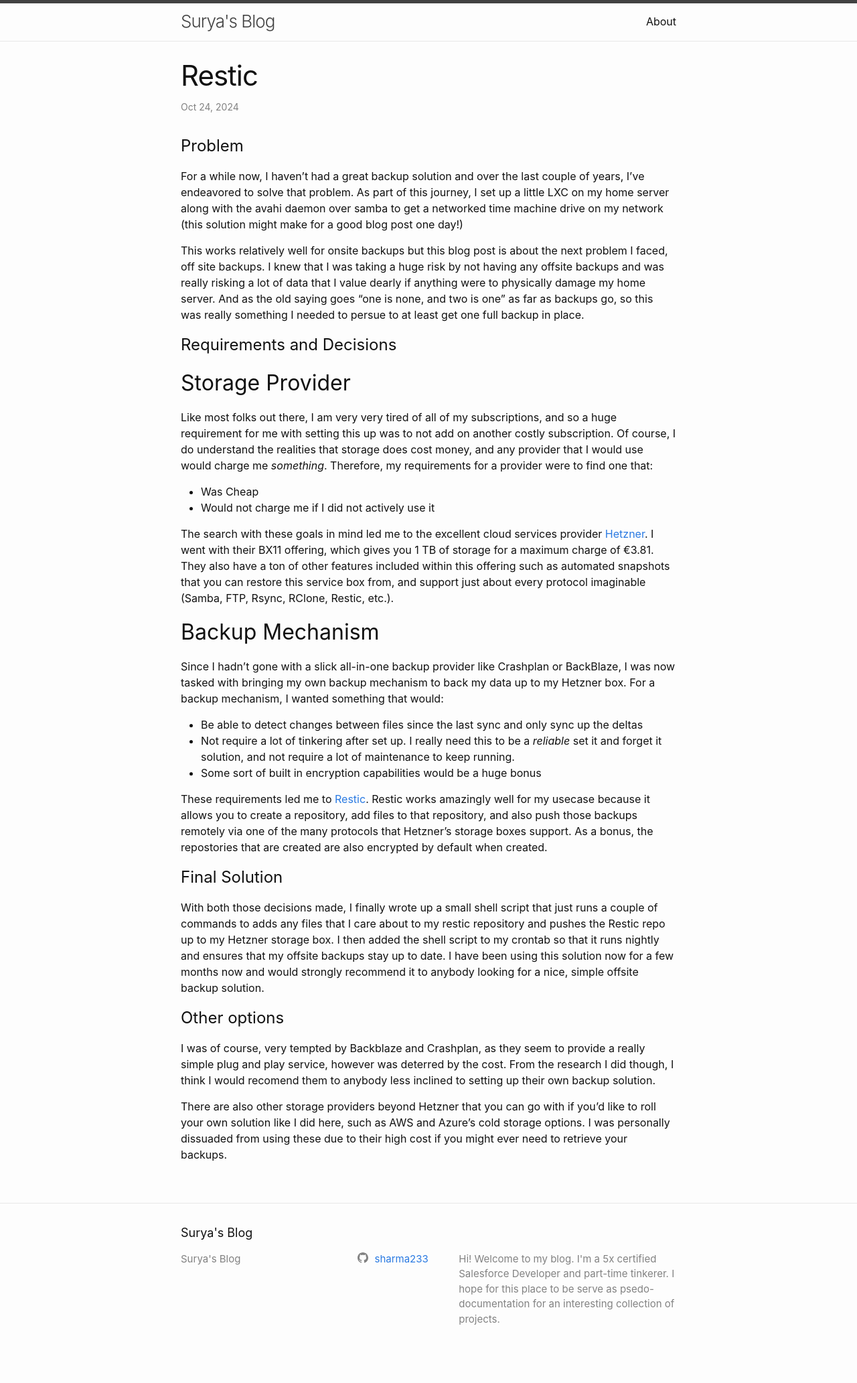
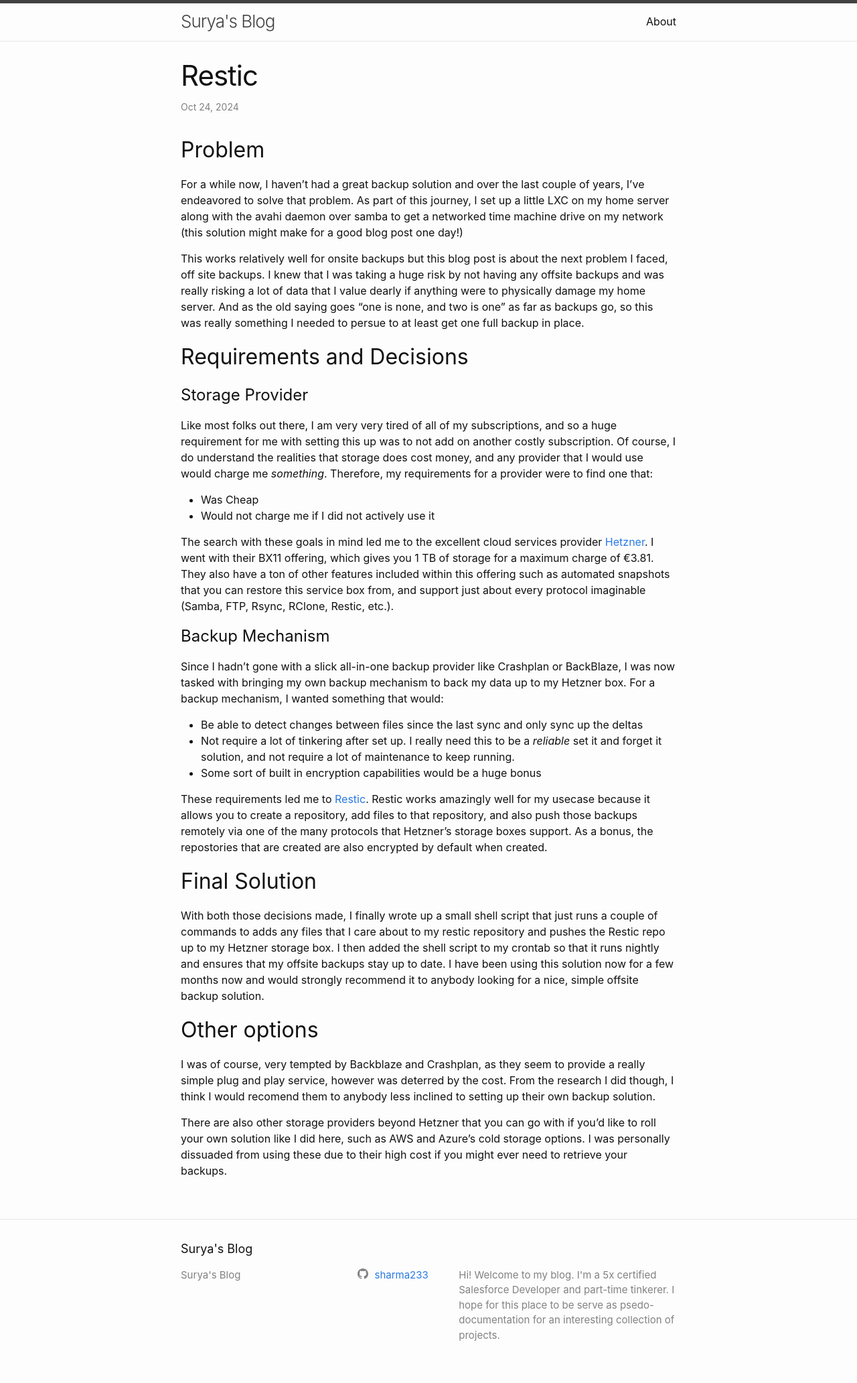
Before and after one commit to sharma233/sharma233.github.io, a Jekyll site: the page built from _posts/2024-10-24-restic.markdown, in a window 1280 px wide. Shown: the whole page at 67% size. Built offline with Jekyll 4.4.1, drawn with Linux system fonts in a browser that asks for light colours; before the commit the page ends 2041 px from its top, so only the background shows below that.

```diff
--- a/_posts/2024-10-24-restic.markdown
+++ b/_posts/2024-10-24-restic.markdown
@@ -4,7 +4,7 @@ title:  "Restic"
 categories: restic markup
 ---
 
-# Problem
+## Problem
 
 For a while now, I haven't had a great backup solution and over the last couple of years, I've endeavored to solve that problem.
 As part of this journey, I set up a little LXC on my home server along with the avahi daemon over samba to get a networked time machine drive on my network
@@ -15,9 +15,9 @@ and was really risking a lot of data that I value dearly if anything were to phy
 so this was really something I needed to persue to at least get one full backup in place.
 
 
-# Requirements and Decisions
+## Requirements and Decisions
 
-## Storage Provider
+# Storage Provider
 Like most folks out there, I am very very tired of all of my subscriptions, and so a huge requirement for me with setting this up was to not add on another costly subscription.
 Of course, I do understand the realities that storage does cost money, and any provider that I would use would charge me *something*. Therefore, my requirements for a provider were to find one that:
 - Was Cheap
@@ -29,7 +29,7 @@ The search with these goals in mind led me to the excellent cloud services provi
 and support just about every protocol imaginable (Samba, FTP, Rsync, RClone, Restic, etc.).
 
 
-## Backup Mechanism
+# Backup Mechanism
 Since I hadn't gone with a slick all-in-one backup provider like Crashplan or BackBlaze, I was now tasked with bringing my own backup mechanism to back my data up to my Hetzner box.
 For a backup mechanism, I wanted something that would:
 - Be able to detect changes between files since the last sync and only sync up the deltas
@@ -40,11 +40,11 @@ For a backup mechanism, I wanted something that would:
 These requirements led me to [Restic](https://restic.net/). Restic works amazingly well for my usecase because it allows you to create a repository, add files to that repository, and also push those backups remotely via one of the many protocols that Hetzner's storage boxes support. As a bonus, the repostories that are created are also encrypted by default when created.
 
 
-# Final Solution
+## Final Solution
 With both those decisions made, I finally wrote up a small shell script that just runs a couple of commands to adds any files that I care about to my restic repository and pushes the Restic repo up to my Hetzner storage box. I then added the shell script to my crontab so that it runs nightly and ensures that my offsite backups stay up to date. I have been using this solution now for a few months now and would strongly recommend it to anybody looking for a nice, simple offsite backup solution.
 
 
-# Other options
+## Other options
 I was of course, very tempted by Backblaze and Crashplan, as they seem to provide a really simple plug and play service, however was deterred by the cost. From the research I did though, I think I would recomend them to anybody less inclined to setting up their own backup solution.
 
 
```
